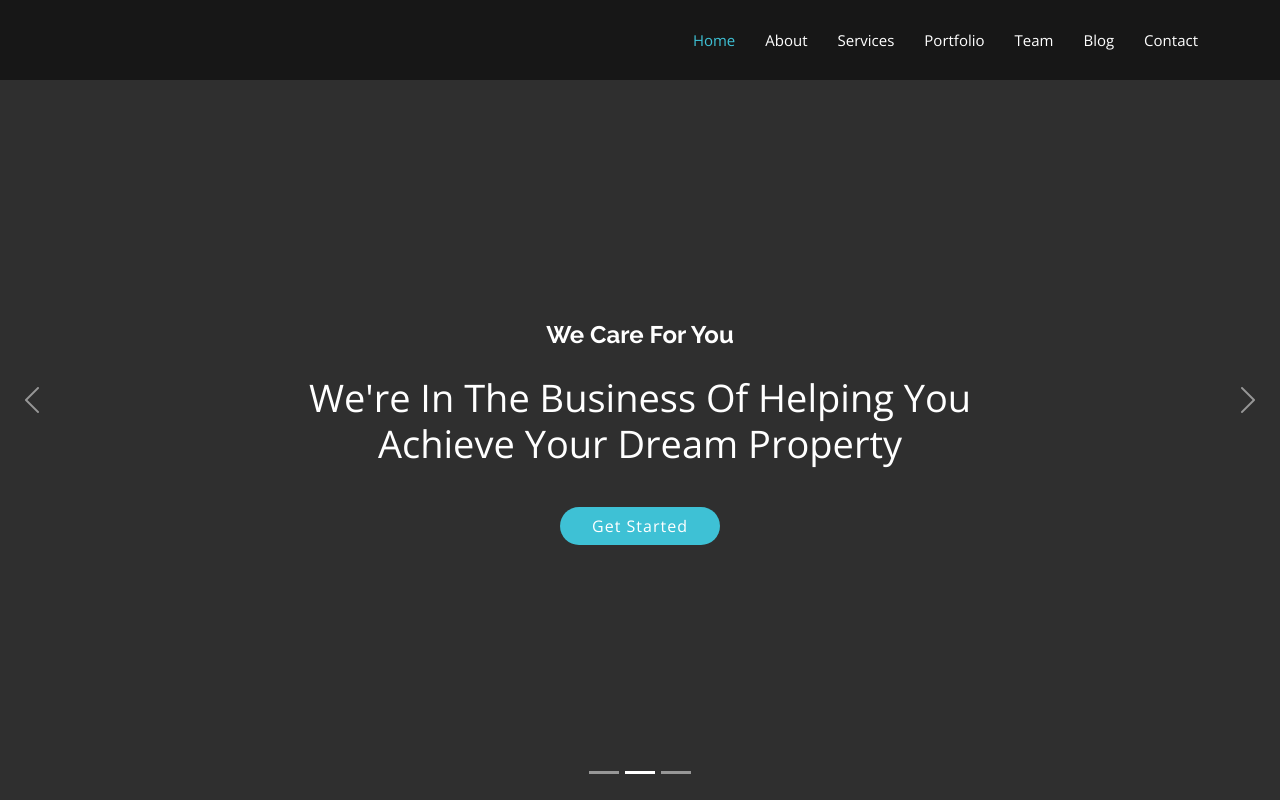
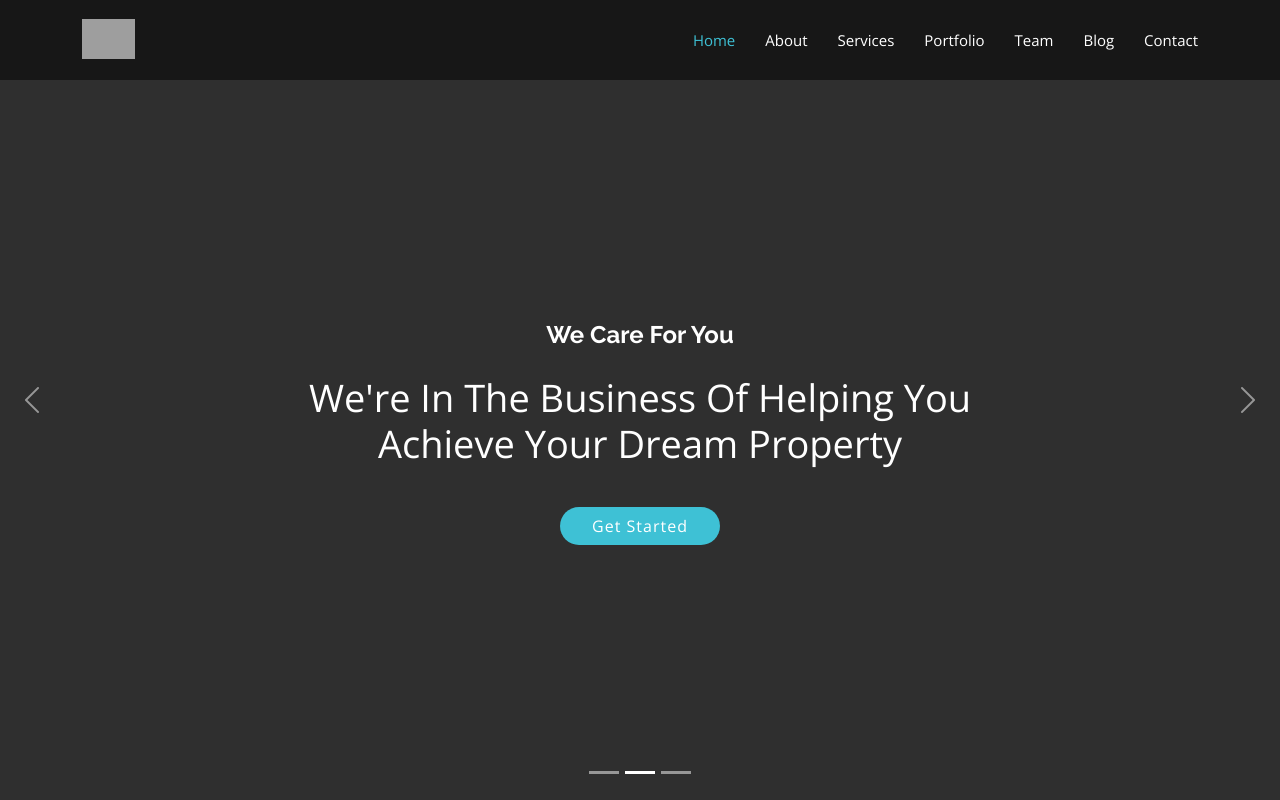
Before and after one commit to prasritkumar/mywebsite, a plain HTML site: page index.html in a window 1280 px wide. Shown: the top 800 px of the page. Drawn offline with nearby package versions, Linux system fonts and the light colour scheme; the site is published under a folder, as on GitHub Pages, so addresses that start at the root find nothing.

Commit message:
Update index.html

```diff
--- a/index.html
+++ b/index.html
@@ -44,7 +44,7 @@
       <div class="logo">
        <!-- <h1><a href="index.html"><span>pmb</span>Business</a></h1>  -->
         <!-- Uncomment below if you prefer to use an image logo -->
-       <a href="index.html"><img src="/assets/img/logo.png" alt="" class="img-fluid"></a>
+       <a href="index.html"><img src="assets/img/logo.png" alt="" class="img-fluid"></a>
       </div>
 
       <nav id="navbar" class="navbar">
```
